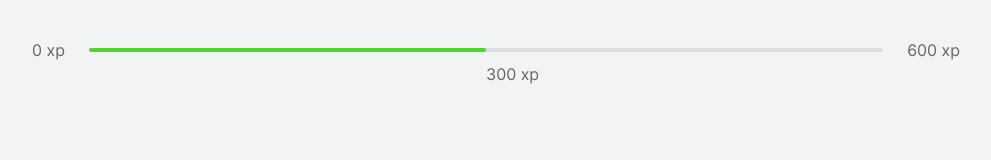
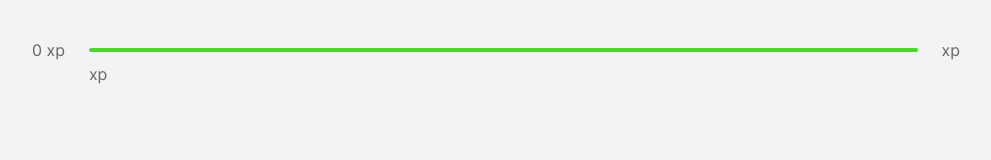
Before and after one commit to edmilson-dk/move.it-nlw4, a Next.js app: page / in a window 1280 px wide. Shown: the top 160 px of the page, without its empty margins (144-1135 px from the left). Built offline with nearby package versions, Linux system fonts and the light colour scheme.

Commit message:
feat: added challenges context, to get experience of user value

```diff
--- a/src/components/ExperienceBar.tsx
+++ b/src/components/ExperienceBar.tsx
@@ -1,21 +1,25 @@
+import {useContext} from 'react';
+import {ChallengesContext} from '../contexts/ChallengesContext';
 import styles from '../styles/components/ExperienceBar.module.css';
 
 export function ExperienceBar() {
+  const { currentExperience, experienceToNextLevel } = useContext(ChallengesContext);
+  const percentToNextLevel = Math.round(currentExperience * 100) / experienceToNextLevel;
+
   return (
     <header className={styles.experienceBar}>
       <span>0 xp</span>
 
       <div>
-        <div style={{ width: '50%' }}></div>
+        <div style={{ width: `${percentToNextLevel}%` }}></div>
         <span
           className={styles.currentExperience}
-          style={{ left: '50%' }}>
-          300 xp
+          style={{ left: `${percentToNextLevel}%` }}>
+          {currentExperience} xp
         </span>
       </div>
 
-
-      <span>600 xp</span>
+      <span>{experienceToNextLevel} xp</span>
     </header>
   )
 }
```
